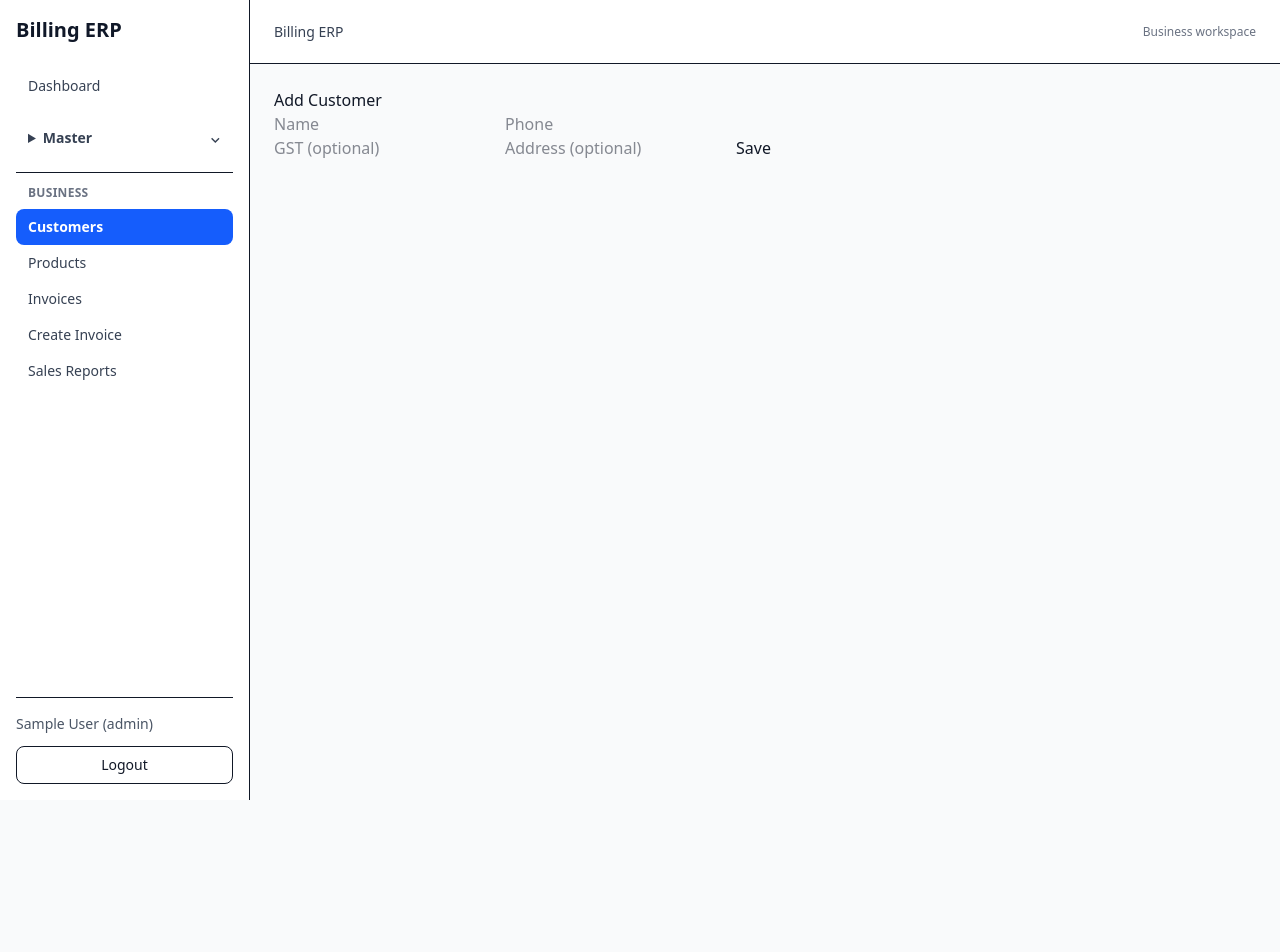
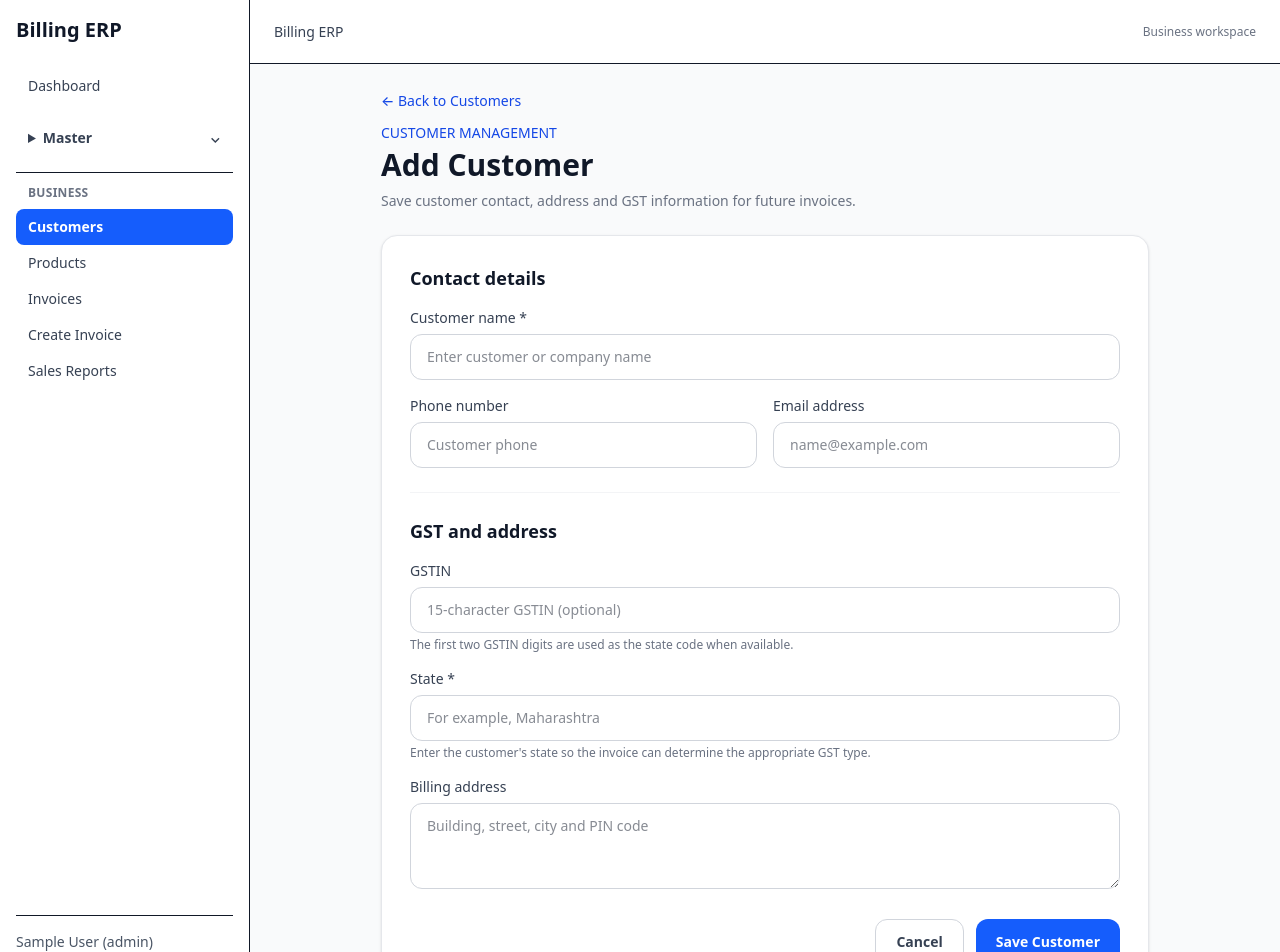
Before and after one commit to akghanekar000/ERPFrontend, a React (Vite) app: page /customers/new in a window 1280 px wide. Shown: the top 952 px of the page. Before the commit the page ends 800 px from the top, so only its background shows below. Built offline with nearby package versions, Linux system fonts and the light colour scheme; no server answers; sample sign-in values are in the browser's storage.

Commit message:
Enhance AddCustomer form with additional fields and validation
Refactor AddCustomer component to include email and GSTIN fields, improve validation, and enhance user feedback.

```diff
--- a/src/modules/customers/AddCustomer.tsx
+++ b/src/modules/customers/AddCustomer.tsx
@@ -1,50 +1,225 @@
+
 import React, { useState } from 'react';
-import Input from '../../components/Input';
-import Button from '../../components/Button';
+import { useNavigate } from 'react-router-dom';
 import { addCustomer } from '../../services/customers.service';
-import { useNavigate } from 'react-router-dom';
 
 export default function AddCustomer() {
-  const nav = useNavigate();
+  const navigate = useNavigate();
+
   const [name, setName] = useState('');
   const [phone, setPhone] = useState('');
-  const [gst, setGst] = useState('');
+  const [email, setEmail] = useState('');
+  const [gstin, setGstin] = useState('');
   const [address, setAddress] = useState('');
+  const [state, setState] = useState('');
+  const [saving, setSaving] = useState(false);
+  const [error, setError] = useState('');
 
-  const submit = (e: React.FormEvent) => {
-    e.preventDefault();
-    if (!name || !phone) return alert('Name and phone are required');
-    addCustomer({ name, phone, gst, address });
-    nav('/customers');
-  };
+  async function submit(event: React.FormEvent<HTMLFormElement>) {
+    event.preventDefault();
+    setError('');
+
+    if (!name.trim()) {
+      setError('Please enter the customer name.');
+      return;
+    }
+
+    const cleanGstin = gstin.trim().toUpperCase();
+
+    if (
+      cleanGstin &&
+      !/^[0-9]{2}[A-Z]{5}[0-9]{4}[A-Z][1-9A-Z]Z[0-9A-Z]$/.test(cleanGstin)
+    ) {
+      setError('Please check the GSTIN. Its format appears invalid.');
+      return;
+    }
+
+    setSaving(true);
+
+    try {
+      await addCustomer({
+        name: name.trim(),
+        phone: phone.trim(),
+        email: email.trim(),
+        gst: cleanGstin,
+        gstin: cleanGstin,
+        address: address.trim(),
+        state: state.trim(),
+        stateCode: cleanGstin ? cleanGstin.substring(0, 2) : '',
+      });
+
+      navigate('/customers');
+    } catch (err) {
+      setError(
+        err instanceof Error
+          ? err.message
+          : 'Could not save the customer. Please try again.'
+      );
+    } finally {
+      setSaving(false);
+    }
+  }
+
+  const inputClass =
+    'w-full rounded-xl border border-gray-300 bg-white px-4 py-3 text-sm text-gray-900 outline-none focus:border-blue-500 focus:ring-2 focus:ring-blue-100';
 
   return (
-    <div className="card" style={{ maxWidth: 640 }}>
-      <h3>Add Customer</h3>
-      <form onSubmit={submit} className="row">
-        <Input
-          placeholder="Name"
+    <div className="mx-auto w-full max-w-3xl space-y-6">
+      <div>
+        <button
+          type="button"
+          onClick={() => navigate('/customers')}
+          className="mb-3 text-sm font-medium text-blue-700 hover:underline"
+        >
+          ← Back to Customers
+        </button>
+
+        <p className="text-sm font-medium text-blue-700">CUSTOMER MANAGEMENT</p>
+        <h1 className="mt-1 text-2xl font-bold text-gray-900 sm:text-3xl">
+          Add Customer
+        </h1>
+        <p className="mt-2 text-sm text-gray-500">
+          Save customer contact, address and GST information for future invoices.
+        </p>
+      </div>
+
+      <form
+        onSubmit={submit}
+        className="space-y-6 rounded-2xl border border-gray-200 bg-white p-5 shadow-sm sm:p-7"
+      >
+        <section className="space-y-4">
+          <h2 className="text-lg font-semibold text-gray-900">
+            Contact details
+          </h2>
+
+          <div>
+            <label className="mb-1.5 block text-sm font-medium text-gray-700">
+              Customer name *
+            </label>
+            <input
+              className={inputClass}
               value={name}
               onChange={(e) => setName(e.target.value)}
+              placeholder="Enter customer or company name"
+              required
+              maxLength={150}
             />
-        <Input
-          placeholder="Phone"
+          </div>
+
+          <div className="grid grid-cols-1 gap-4 sm:grid-cols-2">
+            <div>
+              <label className="mb-1.5 block text-sm font-medium text-gray-700">
+                Phone number
+              </label>
+              <input
+                className={inputClass}
                 value={phone}
                 onChange={(e) => setPhone(e.target.value)}
+                placeholder="Customer phone"
+                type="tel"
+                maxLength={20}
               />
-        <Input
-          placeholder="GST (optional)"
-          value={gst}
-          onChange={(e) => setGst(e.target.value)}
+            </div>
+
+            <div>
+              <label className="mb-1.5 block text-sm font-medium text-gray-700">
+                Email address
+              </label>
+              <input
+                className={inputClass}
+                value={email}
+                onChange={(e) => setEmail(e.target.value)}
+                placeholder="name@example.com"
+                type="email"
+                maxLength={254}
               />
-        <Input
-          placeholder="Address (optional)"
+            </div>
+          </div>
+        </section>
+
+        <div className="border-t border-gray-100" />
+
+        <section className="space-y-4">
+          <h2 className="text-lg font-semibold text-gray-900">
+            GST and address
+          </h2>
+
+          <div>
+            <label className="mb-1.5 block text-sm font-medium text-gray-700">
+              GSTIN
+            </label>
+            <input
+              className={inputClass}
+              value={gstin}
+              onChange={(e) => setGstin(e.target.value.toUpperCase())}
+              placeholder="15-character GSTIN (optional)"
+              maxLength={15}
+              autoCapitalize="characters"
+            />
+            <p className="mt-1 text-xs text-gray-500">
+              The first two GSTIN digits are used as the state code when available.
+            </p>
+          </div>
+
+          <div>
+            <label className="mb-1.5 block text-sm font-medium text-gray-700">
+              State *
+            </label>
+            <input
+              className={inputClass}
+              value={state}
+              onChange={(e) => setState(e.target.value)}
+              placeholder="For example, Maharashtra"
+              required
+              maxLength={100}
+            />
+            <p className="mt-1 text-xs text-gray-500">
+              Enter the customer's state so the invoice can determine the appropriate GST type.
+            </p>
+          </div>
+
+          <div>
+            <label className="mb-1.5 block text-sm font-medium text-gray-700">
+              Billing address
+            </label>
+            <textarea
+              className={inputClass}
               value={address}
               onChange={(e) => setAddress(e.target.value)}
+              placeholder="Building, street, city and PIN code"
+              rows={3}
+              maxLength={1000}
             />
-        <Button variant="primary" type="submit">
-          Save
-        </Button>
+          </div>
+        </section>
+
+        {error && (
+          <div
+            role="alert"
+            className="rounded-xl border border-red-200 bg-red-50 p-3 text-sm text-red-700"
+          >
+            {error}
+          </div>
+        )}
+
+        <div className="flex flex-col-reverse gap-3 sm:flex-row sm:justify-end">
+          <button
+            type="button"
+            onClick={() => navigate('/customers')}
+            disabled={saving}
+            className="rounded-xl border border-gray-300 px-5 py-3 text-sm font-semibold text-gray-700 hover:bg-gray-50 disabled:opacity-50"
+          >
+            Cancel
+          </button>
+
+          <button
+            type="submit"
+            disabled={saving}
+            className="rounded-xl bg-blue-600 px-5 py-3 text-sm font-semibold text-white hover:bg-blue-700 disabled:cursor-not-allowed disabled:opacity-60"
+          >
+            {saving ? 'Saving customer...' : 'Save Customer'}
+          </button>
+        </div>
       </form>
     </div>
   );
```
Lines whose indentation alone changed are shown as unchanged.
